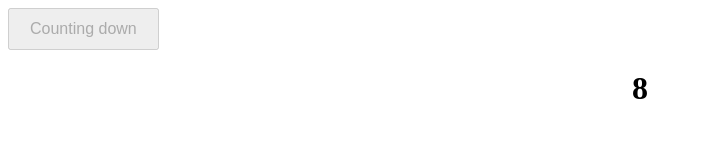
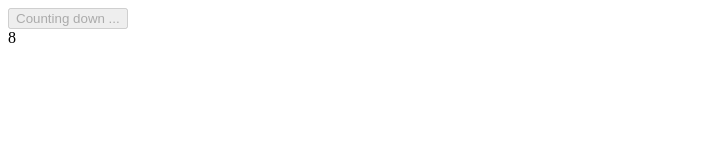
Before and after one commit to Mejlumyan/js-homework, a plain HTML site: page 05062025/10.html in a window 1280 px wide. Both pictures are taken after a click on the button "Start". Shown: the whole page, without its empty margins (0-702 px from the left). Drawn offline with Linux system fonts and the light colour scheme.

Commit message:
Update 10.html

```diff
--- a/05062025/10.html
+++ b/05062025/10.html
@@ -1,63 +1,46 @@
 <!DOCTYPE html>
 <html lang="en">
 <head>
-  <meta charset="UTF-8" />
-  <meta name="viewport" content="width=device-width, initial-scale=1" />
+    <meta charset="UTF-8">
+    <meta name="viewport" content="width=device-width, initial-scale=1.0">
     <title>Document</title>
-  <style>
-    #timer {
-      font-size: 2rem;
-      margin-top: 20px;
-      font-weight: bold;
-      text-align: center;
-    }
-    #startBtn {
-      padding: 10px 20px;
-      font-size: 1rem;
-      cursor: pointer;
-    }
-  </style>
 </head>
 <body>
-
-  <button id="startBtn">Start</button>
-  <div id="timer">10</div>
+    <button id = 'btn'> Start</button>
+    <div id = 'timer'> 10 </div>
 
     <script>
-    const startBtn = document.getElementById("startBtn")
-    const timerDisplay = document.getElementById("timer")
+        const btn = document.getElementById('btn');
+        const timer = document.getElementById('timer');
 
         let countdownInterval = null;
         let timeLeft = 10;
 
-    function resetTimer() {
-      clearInterval(countdownInterval)
-      countdownInterval = null
-      timeLeft = 10
-      timerDisplay.textContent = timeLeft
-      startBtn.disabled = false
-      startBtn.textContent = "Start"
+        function resetTimer(){
+            clearInterval(countdownInterval);
+            countdownInterval = null;
+            timeLeft = 10;
+            timer.textContent = 10;
+            btn.textContent = "Start";
+            btn.disabled = false;
         }
 
-    function startCountdown() {
-      if (countdownInterval) return;
+        function startCountdown(){
+            if(countdownInterval)return;
+            btn.textContent = "Counting down ..."
+            btn.disabled = true;
 
-      startBtn.disabled = true;
-      startBtn.textContent = "Counting down";
+            countdownInterval = setInterval(() =>{
+                timeLeft--;
+                timer.textContent = timeLeft;
 
-      countdownInterval = setInterval(() => {
-        timeLeft--;
-        timerDisplay.textContent = timeLeft;
-
-        if (timeLeft <= 0) {
-          resetTimer()
-          alert("Time's up!")
+                if(timeLeft <= 0){
+                    resetTimer();
+                    alert("Hasanq 0");
                 }
-      }, 1000)
+            },1000)
         }
-
-    startBtn.addEventListener("click", startCountdown)
+        btn.addEventListener('click', startCountdown);
     </script>
-
 </body>
 </html>
```
Lines whose indentation alone changed are shown as unchanged.
